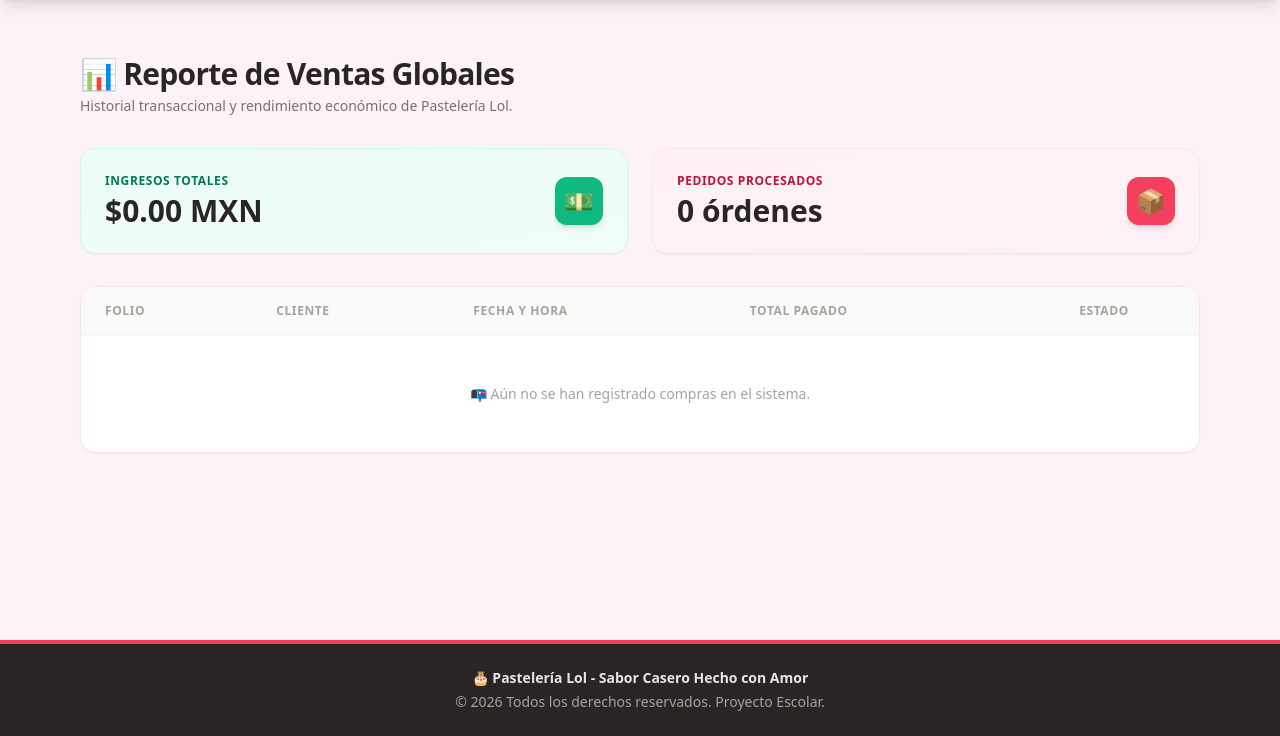
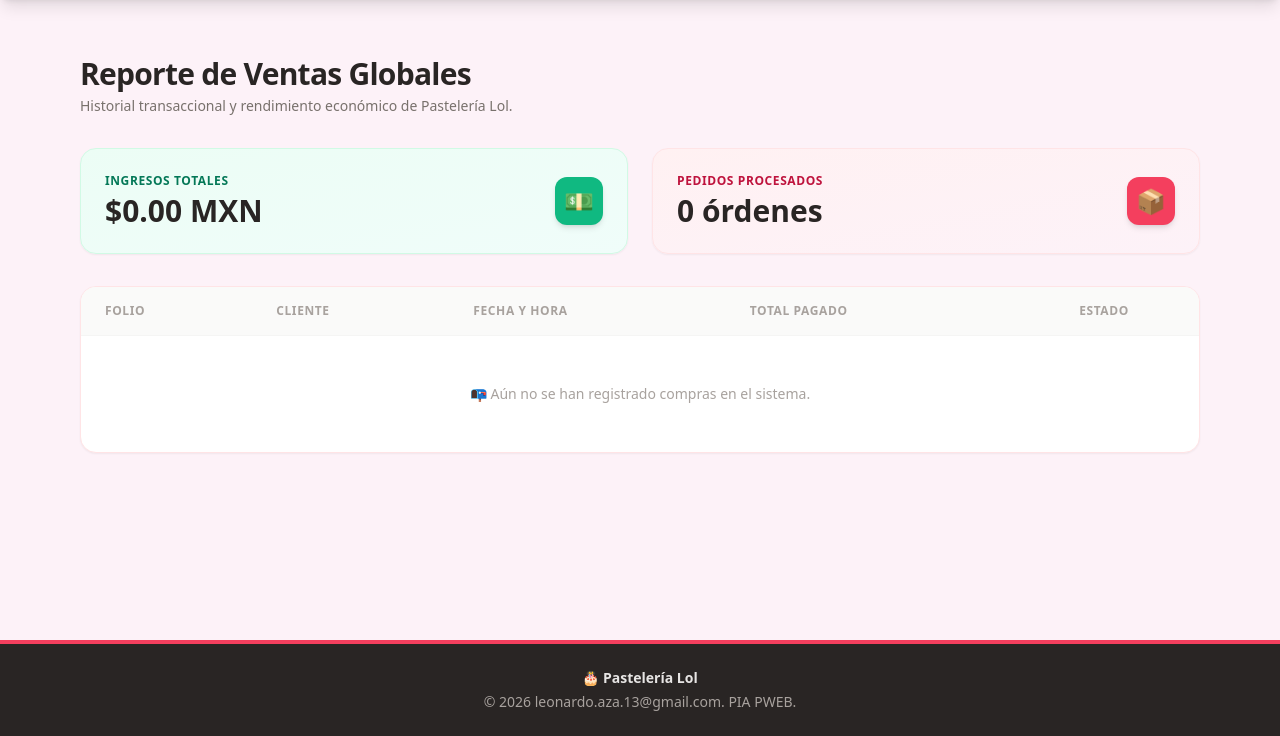
Before and after one commit to LeonardoAza/Pasteleria_LOL, a PHP site: page /reporte_ventas.php in a window 1280 px wide. Shown: the part 64-800 px from the top of the page. Run offline with PHP 8.4, Linux system fonts and the light colour scheme; a user stored in the database is signed in; data comes from the database, SQL or seed files in the repository; data that the repository does not hold is empty; some libraries are stand-ins or nearby versions.

Commit message:
agregue ya los detalles finales

```diff
--- a/footer.php
+++ b/footer.php
@@ -1,7 +1,7 @@
 </main> <footer class="bg-stone-800 text-stone-400 py-6 mt-12 border-t-4 border-rose-500">
         <div class="max-w-7xl mx-auto px-4 text-center text-sm">
-            <p class="font-semibold text-stone-200">🎂 Pastelería Lol - Sabor Casero Hecho con Amor</p>
-            <p class="mt-1">&copy; <?php echo date('Y'); ?> Todos los derechos reservados. Proyecto Escolar.</p>
+            <p class="font-semibold text-stone-200">🎂 Pastelería Lol</p>
+            <p class="mt-1">&copy; <?php echo date('Y'); ?> leonardo.aza.13@gmail.com. PIA PWEB.</p>
         </div>
     </footer>
 
--- a/guardar_pedido.php
+++ b/guardar_pedido.php
@@ -34,12 +34,12 @@ if ($conexion->query($sql_pedido) === TRUE) {
         $res_prod = $conexion->query($sql_prod);
 
         if ($res_prod->num_rows > 0) {
-            // insertamos limpio en la tabla 'detalle_pedido'
+            // insertamos limpio en la tabla detalle_pedido
             $sql_detalle = "INSERT INTO detalle_pedido (id_pedido, id_prod, cantidad)
                             VALUES ('$id_pedido', '$id_prod', '$cantidad')";
             $conexion->query($sql_detalle);
 
-            // restamos las piezas del Stock
+            // restamos las piezas del stock q sale en el catalogoooo
             $sql_update_stock = "UPDATE productos SET stock = stock - '$cantidad' WHERE id_prod = '$id_prod'";
             $conexion->query($sql_update_stock);
         }
@@ -83,7 +83,7 @@ if ($conexion->query($sql_pedido) === TRUE) {
     </div>
 
     <?php
-    $_SESSION['carrito'] = array(); // vaciamos el carrito aquí, al final de todo
+    $_SESSION['carrito'] = array(); // vaciamos el carrito aquí al final de TODO EL PEDO
 
 } else {
     echo "<div style='color:red; font-family:sans-serif; padding:20px;'>
--- a/reporte_ventas.php
+++ b/reporte_ventas.php
@@ -1,7 +1,7 @@
 <?php
 session_start();
 
-// SEGURIDAD: Si no ha iniciado sesión o NO es administrador, lo mandamos al login
+
 if (!isset($_SESSION['usuario_nombre']) || $_SESSION['usuario_rol'] !== 'admin') {
     header("Location: login.php");
     exit();
@@ -10,7 +10,7 @@ if (!isset($_SESSION['usuario_nombre']) || $_SESSION['usuario_rol'] !== 'admin')
 include 'conexion.php';
 include 'header.php';
 
-// 1. CÁLCULO DE REPORTES (KPIs): Consultamos el total de dinero y cantidad de pedidos en tiempo real
+
 $sql_kpi = "SELECT COUNT(*) AS total_ordenes, SUM(total_pagar) AS ingresos_totales FROM pedidos";
 $res_kpi = $conexion->query($sql_kpi);
 $datos_kpi = $res_kpi->fetch_assoc();
@@ -18,7 +18,7 @@ $datos_kpi = $res_kpi->fetch_assoc();
 $total_ordenes = $datos_kpi['total_ordenes'] ?? 0;
 $ingresos_totales = $datos_kpi['ingresos_totales'] ?? 0;
 
-// 2. CONSULTA PRINCIPAL CON JOIN: Unimos 'pedidos' con 'usuarios' usando tu id_usuario
+//  JOIN lmao Unimos pedidos con usuarios usando el id usuario
 $sql_reporte = "SELECT pedidos.id_pedido, usuarios.nombre AS nombre_cliente, pedidos.fecha_pedido, pedidos.total_pagar, pedidos.estado
                 FROM pedidos
                 INNER JOIN usuarios ON pedidos.id_usuario = usuarios.id_usuario
@@ -29,7 +29,7 @@ $resultado = $conexion->query($sql_reporte);
 <div class="max-w-6xl mx-auto px-4 py-6">
 
     <div class="mb-8">
-        <h2 class="text-3xl font-black text-stone-800 tracking-tight">📊 Reporte de Ventas Globales</h2>
+        <h2 class="text-3xl font-black text-stone-800 tracking-tight"> Reporte de Ventas Globales</h2>
         <p class="text-sm text-stone-500 mt-1">Historial transaccional y rendimiento económico de Pastelería Lol.</p>
     </div>
 
```
